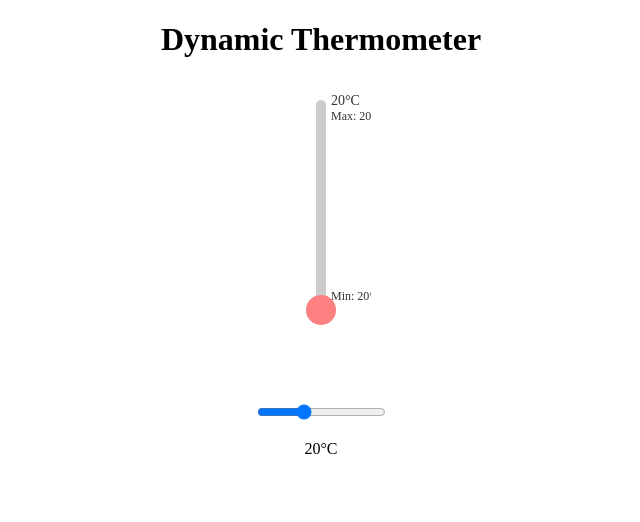
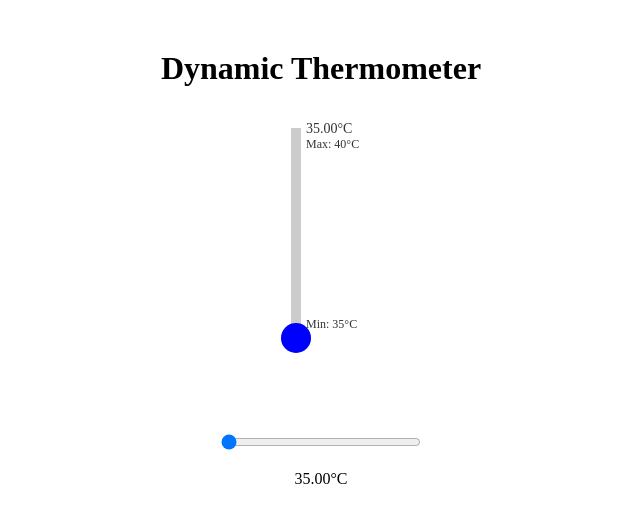
Before and after one commit to noahgolder/project3, a React (Vite) app: page / in a window 1280 px wide. Shown: the top 522 px of the page, without its empty margins (319-959 px from the left). Built offline with nearby package versions, Linux system fonts and the light colour scheme.

Commit message:
changed max and min for therm

```diff
--- a/src/App.tsx
+++ b/src/App.tsx
@@ -1,22 +1,13 @@
-import React, { useState } from "react";
+// App.tsx
+import React from "react";
 import Thermometer from "./Components/Thermometer";
 
 const App: React.FC = () => {
-  const [temperature, setTemperature] = useState(20);
-
   return (
-    <div style={{ textAlign: "center" }}>
+    <div style={{ textAlign: "center", marginTop: "50px" }}>
       <h1>Dynamic Thermometer</h1>
-      <Thermometer temp={temperature} />
-      <input
-        type="range"
-        min="-50"
-        max="150"
-        value={temperature}
-        onChange={(e) => setTemperature(Number(e.target.value))}
-        style={{ marginTop: "20px" }}
-      />
-      <p>{temperature}°C</p>
+      {/* The Thermometer automatically uses hardcoded min and max values */}
+      <Thermometer />
     </div>
   );
 };
--- a/src/Components/Thermometer.tsx
+++ b/src/Components/Thermometer.tsx
@@ -1,20 +1,14 @@
+// Thermometer.tsx
 import React, { useEffect, useRef, useState } from "react";
 import * as d3 from "d3";
 
-interface ThermometerProps {
-  temp: number;
-}
+const Thermometer: React.FC = () => {
+  const svgRef = useRef<SVGSVGElement | null>(null);
+  const [temp, setTemp] = useState(35.0); // Default starting temp
 
-const Thermometer: React.FC<ThermometerProps> = ({ temp }) => {
-  const svgRef = useRef<SVGSVGElement | null>(null);
-  const [minTemp, setMinTemp] = useState(temp);
-  const [maxTemp, setMaxTemp] = useState(temp);
-
-  // Update the min/max range dynamically
-  useEffect(() => {
-    if (temp < minTemp) setMinTemp(temp);
-    if (temp > maxTemp) setMaxTemp(temp);
-  }, [temp, minTemp, maxTemp]);
+  // Hardcoded min and max values here
+  const minTemp = 35.0;
+  const maxTemp = 40;
 
   useEffect(() => {
     const svg = d3.select(svgRef.current);
@@ -25,29 +19,14 @@ const Thermometer: React.FC<ThermometerProps> = ({ temp }) => {
     svg.selectAll("*").remove();
 
     // Create the thermometer structure
-    svg
-      .append("rect")
-      .attr("x", 45)
-      .attr("y", 20)
-      .attr("width", 10)
-      .attr("height", 200)
-      .attr("fill", "#ccc")
-      .attr("rx", 5)
-      .attr("ry", 5);
+    svg.append("rect").attr("x", 45).attr("y", 20).attr("width", 10).attr("height", 200).attr("fill", "#ccc");
 
     // Thermometer bulb
-    svg
-      .append("circle")
-      .attr("cx", 50)
-      .attr("cy", 230)
-      .attr("r", 15)
-      .attr("fill", "#ccc");
+    svg.append("circle").attr("cx", 50).attr("cy", 230).attr("r", 15).attr("fill", "#ccc");
 
-    // Calculate the fill height based on temp (adjusted for min/max range)
-    const fillHeight = Math.min(
-      Math.max((200 * (temp - minTemp)) / (maxTemp - minTemp), 0),
-      200
-    );
+    // Clamp the temperature value between minTemp and maxTemp
+    const clampedTemp = Math.max(minTemp, Math.min(temp, maxTemp));
+    const fillHeight = ((clampedTemp - minTemp) / (maxTemp - minTemp)) * 200;
 
     // Create a color scale for the gradient (Blue -> White -> Red)
     const colorScale = d3
@@ -56,55 +35,45 @@ const Thermometer: React.FC<ThermometerProps> = ({ temp }) => {
       .range(["blue", "white", "red"]);
 
     // Temperature Fill
-    svg
-      .append("rect")
+    svg.append("rect")
       .attr("x", 45)
       .attr("y", 220 - fillHeight)
       .attr("width", 10)
       .attr("height", fillHeight)
-      .attr("fill", colorScale(temp))
-      .attr("rx", 5)
-      .attr("ry", 5);
+      .attr("fill", colorScale(clampedTemp));
 
     // Fill for the bulb (hot part)
-    svg
-      .append("circle")
-      .attr("cx", 50)
-      .attr("cy", 230)
-      .attr("r", 15)
-      .attr("fill", colorScale(temp));
+    svg.append("circle").attr("cx", 50).attr("cy", 230).attr("r", 15).attr("fill", colorScale(clampedTemp));
 
     // Add temperature text
-    svg
-      .append("text")
+    svg.append("text")
       .attr("x", 60)
       .attr("y", 25)
       .attr("font-size", "14px")
       .attr("fill", "#333")
-      .text(`${temp}°C`);
+      .text(`${clampedTemp.toFixed(2)}°C`);
 
     // Add min and max labels
-    svg
-      .append("text")
-      .attr("x", 60)
-      .attr("y", 220)
-      .attr("font-size", "12px")
-      .attr("fill", "#333")
-      .text(`Min: ${minTemp}°C`);
+    svg.append("text").attr("x", 60).attr("y", 220).attr("font-size", "12px").attr("fill", "#333").text(`Min: ${minTemp}°C`);
+    svg.append("text").attr("x", 60).attr("y", 40).attr("font-size", "12px").attr("fill", "#333").text(`Max: ${maxTemp}°C`);
 
-    svg
-      .append("text")
-      .attr("x", 60)
-      .attr("y", 40)
-      .attr("font-size", "12px")
-      .attr("fill", "#333")
-      .text(`Max: ${maxTemp}°C`);
-
-  }, [temp, minTemp, maxTemp]);
+  }, [temp]);
 
   return (
     <div style={{ textAlign: "center" }}>
-      <svg ref={svgRef} width={100} height={300}></svg>
+      <svg ref={svgRef} width={150} height={300}></svg>
+      <div style={{ marginTop: "20px" }}>
+        <input
+          type="range"
+          min={minTemp}
+          max={maxTemp}
+          step="0.01"
+          value={temp}
+          onChange={(e) => setTemp(parseFloat(e.target.value))}
+          style={{ width: "200px" }}
+        />
+        <p>{temp.toFixed(2)}°C</p>
+      </div>
     </div>
   );
 };
```
Also changed, not shown: src/Hooks/useMouseData.ts (added, +49 -0 lines).
